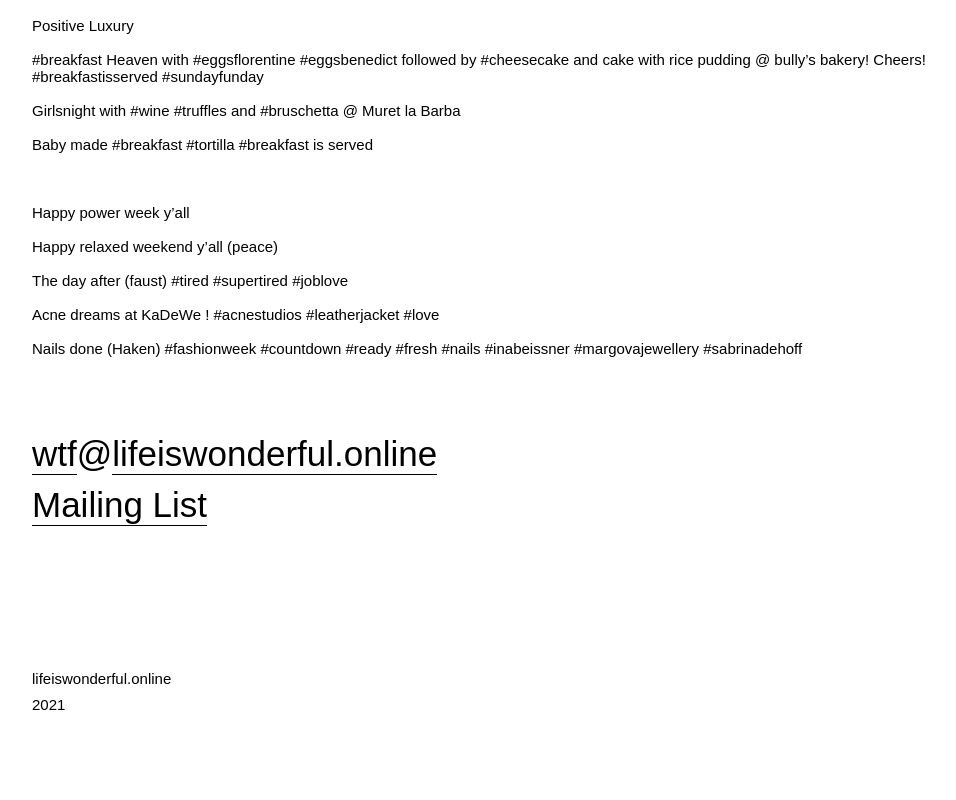
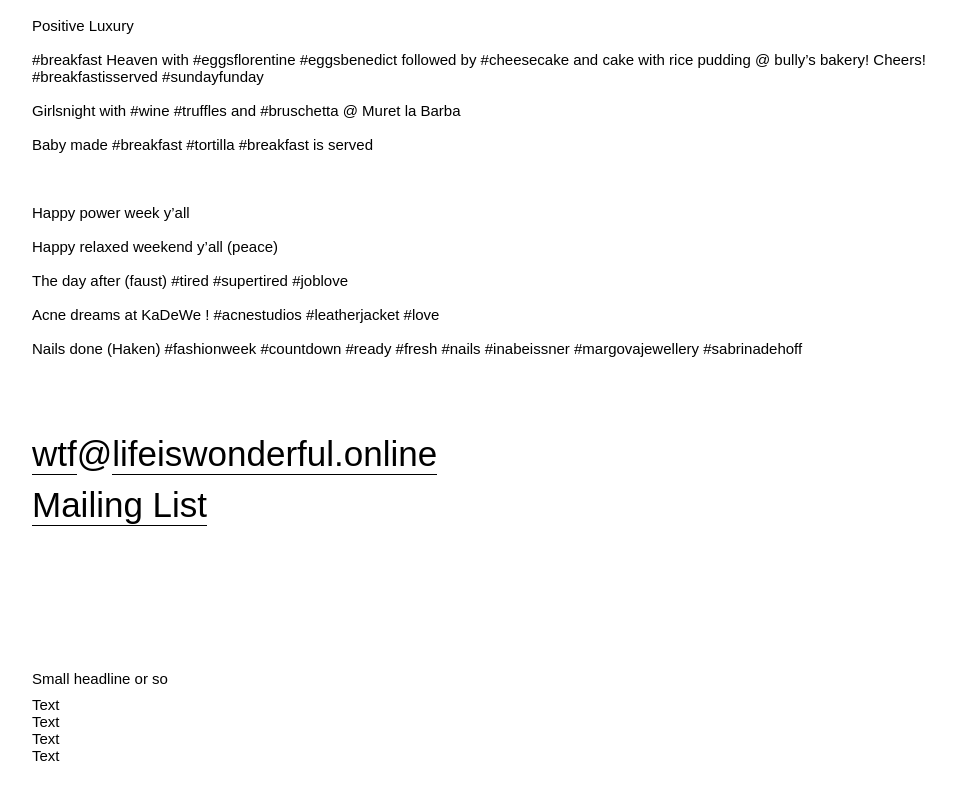
Before and after one commit to alexandrepeschel/wonderful-life, a plain HTML site: page index.html in a window 1280 px wide. Shown: the part 1111-1911 px from the top of the page, without its empty margins (36-992 px from the left). Drawn offline with nearby package versions, Linux system fonts and the light colour scheme.

Commit message:
Revert "Update index.html"
This reverts commit 6422cdc013a47e4fb6f4f3ad05c42a5220498462.

```diff
--- a/index.html
+++ b/index.html
@@ -187,9 +187,12 @@ Nails done (Haken) #fashionweek #countdown #ready #fresh #nails #inabeissner #ma
 
 <br><br><br><br><br><br>
 
-	<h2>lifeiswonderful.online</h2>
+	<h2>Small headline or so</h2>
 	<ul>
-		<li>2021</li>
+		<li>Text</li>
+		<li>Text</li>
+		<li>Text</li>
+		<li>Text</li>
 	</ul>
 
 
```
